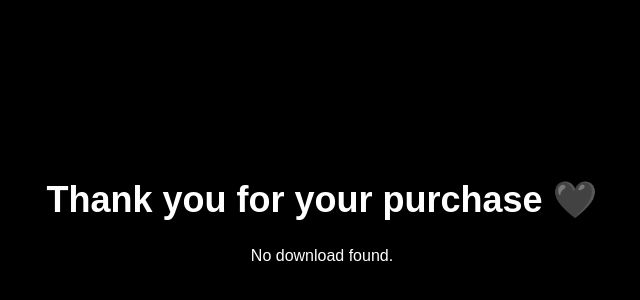
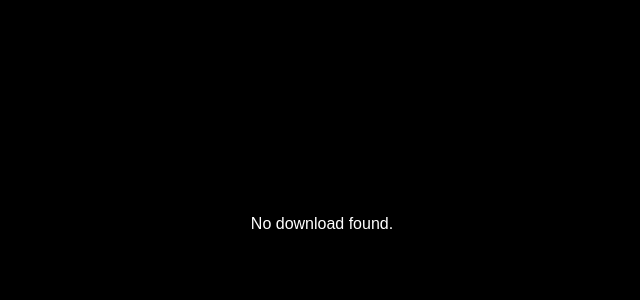
Before and after one commit to Samyk18/worldrap, a Next.js app: page /success in a window 1280 px wide. Shown: the part 176-476 px from the top of the page, without its empty margins (318-958 px from the left). Built offline with nearby package versions, Linux system fonts and the light colour scheme.

Commit message:
Fix success page prerender error

```diff
--- a/app/success/page.tsx
+++ b/app/success/page.tsx
@@ -3,29 +3,31 @@
 export const dynamic = "force-dynamic";
 
 import { useSearchParams } from "next/navigation";
+import { useEffect, useState } from "react";
 
 export default function SuccessPage() {
   const searchParams = useSearchParams();
+  const file = searchParams.get("file");
 
-  const file = searchParams.get("file");
-  const sessionId = searchParams.get("session_id");
+  if (!file) {
+    return (
+      <main className="min-h-screen bg-black text-white flex items-center justify-center">
+        <p>No download found.</p>
+      </main>
+    );
+  }
 
   return (
     <main className="min-h-screen bg-black text-white flex flex-col items-center justify-center gap-6">
-      <h1 className="text-4xl font-bold">Thank you for your purchase 🖤</h1>
+      <h1 className="text-3xl font-bold">Thank you for your purchase 🖤</h1>
 
-      {file && sessionId ? (
-        <a
-          href={`/api/download?session_id=${sessionId}&file=${encodeURIComponent(
-            file
-          )}`}
-          className="bg-white text-black px-6 py-3 rounded hover:bg-gray-300"
-        >
-          Download your file
-        </a>
-      ) : (
-        <p>No download found.</p>
-      )}
+      <a
+        href={file}
+        download
+        className="bg-white text-black px-6 py-3 rounded hover:bg-gray-300"
+      >
+        Download your file
+      </a>
     </main>
   );
 }
```
